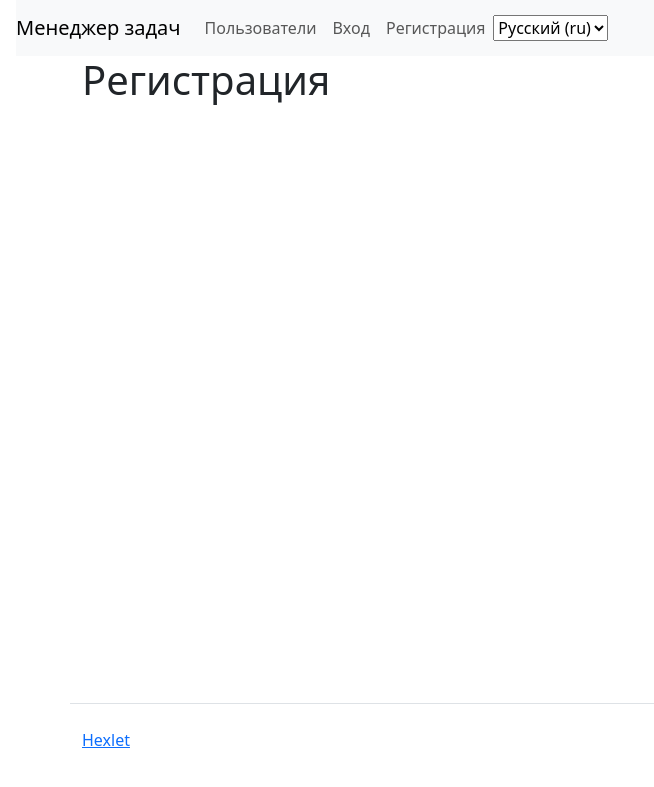
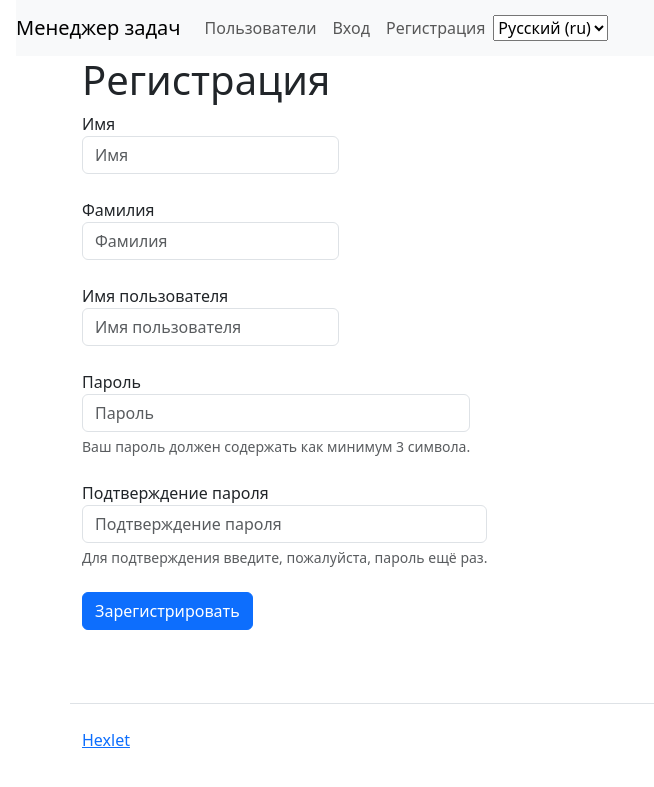
Before and after one commit to Yagamama/python-project-52, a Django app: page /users/create/ in a window 1280 px wide. Shown: the top 787 px of the page, without its empty margins (0-654 px from the left). Run offline with Django 5.2, Linux system fonts and the light colour scheme.

Commit message:
register user front

```diff
--- a/task_manager/templates/u_create.html
+++ b/task_manager/templates/u_create.html
@@ -2,5 +2,41 @@
 {% load i18n %}
 {% block content %}
 <h1>{% translate "Регистрация" %}</h1>
-
+<form method="post">
+    <div class="mb-3">
+        <label class="form-label">{% translate "Имя" %}
+            <div></div>
+            <input type="text" name="first_name" placeholder="{% translate 'Имя' %}" class="form-control">
+        </label>
+    </div>
+    <div class="mb-3">
+        <label class="form-label">{% translate "Фамилия" %}
+            <div></div>
+            <input type="text" name="last_name" placeholder="{% translate 'Фамилия' %}" class="form-control">
+        </label>
+    </div>
+    <div class="mb-3">
+        <label class="form-label">{% translate "Имя пользователя" %}
+            <div></div>
+            <input type="text" name="username" placeholder="{% translate 'Имя пользователя' %}" class="form-control">
+        </label>
+    </div>
+    <div class="mb-3">
+        <label class="form-label">{% translate "Пароль" %}
+            <div></div>
+            <input type="text" name="password1" placeholder="{% translate 'Пароль' %}" class="form-control">
+            <div class="form-text">{% translate "Ваш пароль должен содержать как минимум 3 символа." %}</div>
+        </label>
+    </div>
+    <div class="mb-3">
+        <label class="form-label">{% translate "Подтверждение пароля" %}
+            <div></div>
+            <input type="text" name="password2" placeholder="{% translate 'Подтверждение пароля' %}" class="form-control">
+            <div class="form-text">{% translate "Для подтверждения введите, пожалуйста, пароль ещё раз." %}</div>
+        </label>
+    </div>
+    <div class="mb-3">
+        <input type="submit" value="{% translate 'Зарегистрировать' %}" class="btn btn-primary">
+    </div>
+</form>
 {% endblock %}
```
Also changed, not shown: task_manager/locale/en_US/LC_MESSAGES/django.po, 1 other file.
